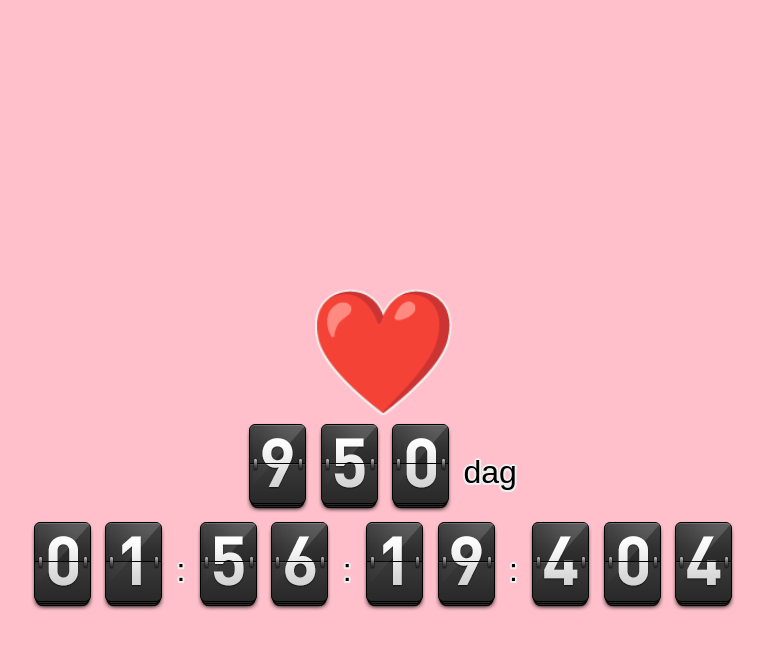
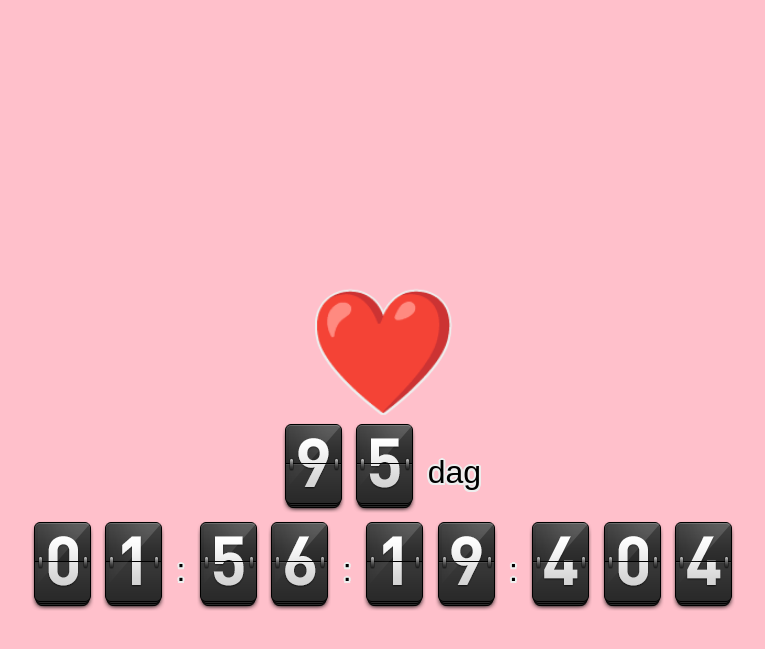
Before and after one commit to omegahm/omegahm.github.io, a Jekyll site: the page bettina.html, which Jekyll copies as it is, in a window 1280 px wide. Shown: the top 649 px of the page, without its empty margins (257-1022 px from the left). Built offline with Jekyll 4.4.1, drawn with Linux system fonts in a browser that asks for light colours.

Commit message:
No more three digits

```diff
--- a/bettina.html
+++ b/bettina.html
@@ -85,7 +85,6 @@
       <div>
         <span class="digit day-0 digit-animate" style="background-position: 0 0;"></span>
         <span class="digit day-1 digit-animate" style="background-position: 0 0;"></span>
-        <span class="digit day-2 digit-animate" style="background-position: 0 0;"></span>
 
         <span class="text">dag</span>
       </div>
```
Also changed, not shown: other parts of bettina.html (+0 -1 lines).
